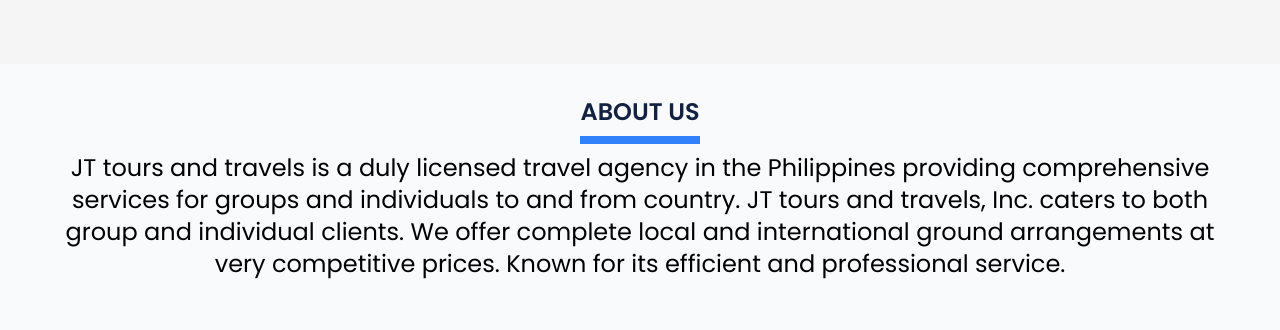
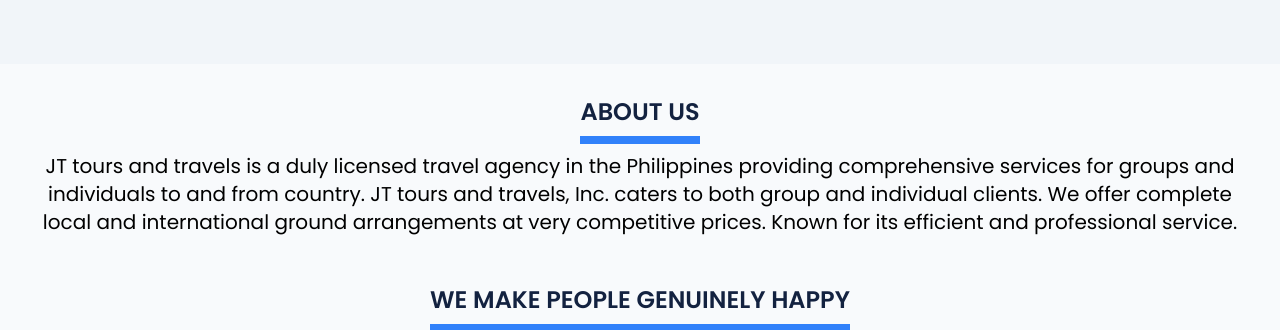
Before and after one commit to kennethvega/jt-toursandtravels.com, a React (Vite) app: page / in a window 1280 px wide. Shown: the part 1059-1389 px from the top of the page. Built offline with nearby package versions, Linux system fonts and the light colour scheme; no server answers.

Commit message:
minor changes

```diff
--- a/src/component/About.tsx
+++ b/src/component/About.tsx
@@ -6,10 +6,12 @@
       <div className="flex justify-center">
         <h3 className="mb-2  text-2xl font-semibold text-darkBlue border-b-8 border-blue py-2">ABOUT US</h3>
       </div>
-      <p className="text-2xl text-center">
-        JT tours and travels is a duly licensed travel agency in the Philippines providing comprehensive services for groups and individuals to and from country. JT tours and travels, Inc. caters to both group and individual clients. We offer
-        complete local and international ground arrangements at very competitive prices. Known for its efficient and professional service.
-      </p>
+      <div className="text-xl text-center">
+        <p>
+          JT tours and travels is a duly licensed travel agency in the Philippines providing comprehensive services for groups and individuals to and from country. JT tours and travels, Inc. caters to both group and individual clients. We offer
+          complete local and international ground arrangements at very competitive prices. Known for its efficient and professional service.
+        </p>
+      </div>
     </Container>
   );
 };
--- a/src/component/Hero.tsx
+++ b/src/component/Hero.tsx
@@ -14,7 +14,7 @@
             <motion.h1 initial={{ y: 60, opacity: 0 }} animate={{ y: 0, opacity: 1 }} transition={{ duration: 0.4, delay: 0.2, ease: 'easeInOut' }} className="text-5xl xmd:text-4xl xxsm:text-2xl font-bold  text-darkBlue">
               START YOUR <span className="text-blue">NEW ADVENTURE AROUND THE WORLD</span> WITH US
             </motion.h1>
-            <motion.h3 initial={{ y: 60, opacity: 0 }} animate={{ y: 0, opacity: 1 }} transition={{ duration: 0.4, delay: 0.3, ease: 'easeInOut' }} className="text-gray text-xl xmd:text-xl xxsm:text-base">
+            <motion.h3 initial={{ y: 60, opacity: 0 }} animate={{ y: 0, opacity: 1 }} transition={{ duration: 0.4, delay: 0.3, ease: 'easeInOut' }} className="text-gray text-xl  xxsm:text-base">
               Airline Tickets | Hotel Accommodation | Tour Packages | Travel Insurance | Visa Assistance
             </motion.h3>
             <motion.div initial={{ y: 60, opacity: 0 }} animate={{ y: 0, opacity: 1 }} transition={{ duration: 0.4, delay: 0.4, ease: 'easeInOut' }} className="mt-6 sm:mt-3">
--- a/src/pages/Home.tsx
+++ b/src/pages/Home.tsx
@@ -13,7 +13,7 @@
       <section id="product" className="pt-[64px]">
         <Tours />
       </section>
-      <div id="about" className="pt-[64px] bg-[#F5F5F5]"></div>
+      <div id="about" className="pt-[64px] bg-lightGray"></div>
       <motion.section viewport={{ once: true, amount: 0.5 }} initial={{ opacity: 0, y: 60 }} whileInView={{ opacity: 1, y: 0 }} transition={{ duration: 0.5, ease: 'linear' }} className="mt-6">
         <About />
         <Review />
--- a/tailwind.config.cjs
+++ b/tailwind.config.cjs
@@ -13,7 +13,7 @@
       semiGray: "#e5e7eb",
       lightGray: "#f1f5f9",
       black: "#000",
-      yellow:'#FEBF00'
+      yellow: "#FEBF00",
     },
     screens: {
       "2xl": { max: "1535px" },
```
